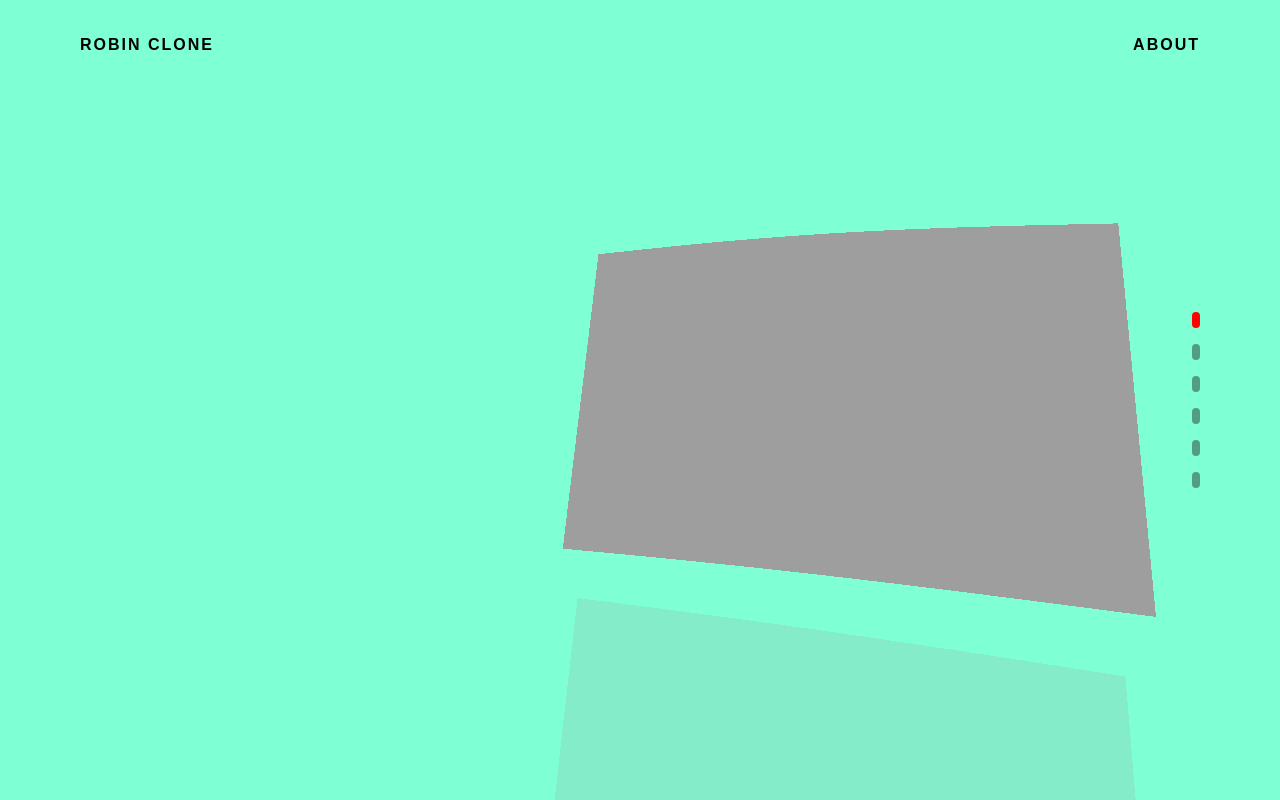
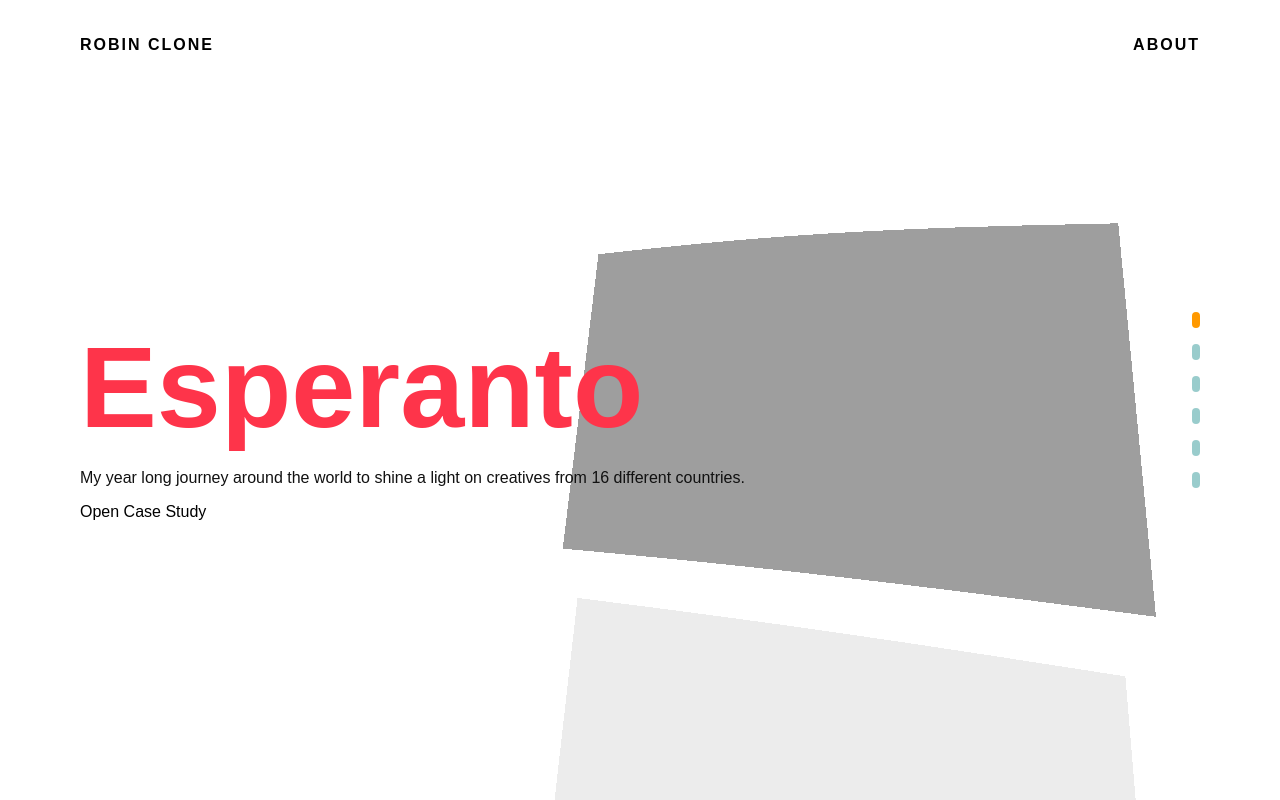
Before and after one commit to mehtut-m/robin-clone, a website with bundled scripts: page index.html in a window 1280 px wide. Built offline with nearby package versions, Linux system fonts and the light colour scheme; animation ran at ten frames a second.

Commit message:
added styling

```diff
--- a/app.js
+++ b/app.js
@@ -1,5 +1,6 @@
 import Sketch from './module.js';
 import gsap from 'gsap';
+import { data } from './data.json';
 
 let sketch = new Sketch({
   dom: document.getElementById('container'),
@@ -21,8 +22,24 @@ window.addEventListener('wheel', (e) => {
 let objs = Array(6).fill({ dist: 0 });
 let navs = [...document.querySelectorAll('li')];
 
+function updateContent(rounded) {
+  const title = document.querySelector('.project-title');
+  const desc = document.querySelector('.project-desc');
+
+  const body = document.querySelector('body');
+  body.style.backgroundColor = data[rounded].bgColor;
+
+  title.textContent = data[rounded].title;
+  title.style.color = data[rounded].mainTypo;
+
+  desc.textContent = data[rounded].description;
+  desc.style.color = data[rounded].secTypo;
+}
+
 function raf() {
   rounded = gsap.utils.clamp(0, objs.length - 1, Math.round(position));
+  //
+  updateContent(rounded);
 
   position += speed;
   // Added Inertia
@@ -44,10 +61,11 @@ function raf() {
   });
 
   navs.forEach((el, index) => {
-    el.style.backgroundColor = 'rgb(13,13,13)';
+    // el.style.backgroundColor = 'rgb(13,13,13)';
+    el.style.backgroundColor = 'teal';
     el.style.opacity = '0.4';
     if (Math.abs(rounded) === index) {
-      el.style.backgroundColor = 'red';
+      el.style.backgroundColor = '#ff9900';
       el.style.opacity = '1';
     }
   });
@@ -73,6 +91,7 @@ let nav = document.querySelector('.nav');
 let rots = sketch.groups.map((e) => e.rotation);
 let mesh = sketch.meshes.map((e) => e.position);
 
+// Navigation Bar
 nav.addEventListener('mouseenter', () => {
   attractMode = true;
   document
@@ -80,6 +99,15 @@ nav.addEventListener('mouseenter', () => {
     .forEach((item) => (item.style.visibility = 'visible'));
 
   document.querySelector('body').style.backgroundColor = '#000';
+
+  let tl = gsap.timeline({ defaults: { ease: 'SlowMo.easeOut' } });
+  tl.to('.nav-item', {
+    width: '100%',
+    duration: 0.35,
+    stagger: 0.01,
+    opacity: 1,
+    ease: 'Power2.easeOut',
+  }).to('.nav-item', { width: '8px', stagger: 0.1 });
   gsap.to(rots, { x: -0.5, y: 0, z: 0, duration: 0.3 });
   gsap.to(mesh, { x: 0, duration: 0.3 });
 });
--- /dev/null
+++ b/data.json
@@ -0,0 +1,52 @@
+{
+  "data": [
+    {
+      "title": "Esperanto",
+      "description": "My year long journey around the world to shine a light on creatives from 16 different countries.",
+      "bgColor": "rgb(255,255,255)",
+      "mainTypo": "rgb(254,52,74)",
+      "secTypo": "#111",
+      "image": "https://picsum.photos/id/15/800/500"
+    },
+    {
+      "title": "Ueno",
+      "description": "Designing a new way to talk with close friends through audio and video aiming to build better friendships.",
+      "mainTypo": "rgb(255,247,148)",
+      "bgColor": "rgb(122, 185, 224)",
+      "secTypo": "rgb(255,255,255)",
+      "image": "https://picsum.photos/id/15/800/500"
+    },
+    {
+      "title": "Iv-Skaya",
+      "description": "With Russian photographer Elena Iv-Skaya, I created a portfolio that matches her rich and colorful style.",
+      "bgColor": "rgb(251, 21, 21)",
+      "mainTypo": "rgb(255,255,255)",
+      "secTypo": "rgb(255,255,255)",
+      "image": "https://picsum.photos/id/15/800/500"
+    },
+    {
+      "title": "SnickSnack",
+      "description": "Designing a new way to talk with close friends through audio and video aiming to build better friendships.",
+      "bgColor": "rgb(242, 125, 181)",
+      "mainTypo": "rgb(102, 255, 222)",
+      "secTypo": "rgb(255,255,255)",
+      "image": "https://picsum.photos/id/15/800/500"
+    },
+    {
+      "title": "Google",
+      "description": "With Factor SF I created a marketing site introducing Google Express’s voice activated shopping.",
+      "bgColor": "rgb(255,255,255)",
+      "mainTypo": "rgb(255, 111, 100)",
+      "secTypo": "rgb(0,0,0)",
+      "image": "https://picsum.photos/id/15/800/500"
+    },
+    {
+      "title": "Eagle Films",
+      "description": "An online presence for Eagle Films, introducing the company, the movies, the team and their values to the world..",
+      "bgColor": "rgb(21, 49, 54)",
+      "mainTypo": "rgb(185, 150, 110)",
+      "secTypo": "rgb(255,255,255)",
+      "image": "https://picsum.photos/id/15/800/500"
+    }
+  ]
+}
--- a/index.html
+++ b/index.html
@@ -5,13 +5,9 @@
     <meta http-equiv="X-UA-Compatible" content="IE=edge" />
     <meta name="viewport" content="width=device-width, initial-scale=1.0" />
     <link rel="stylesheet" href="./style.css" />
-    <title>Document</title>
+    <title>Clone of Robin</title>
   </head>
   <body>
-    <nav class="container">
-      <a href="/">Robin Clone</a>
-      <a href="/">About</a>
-    </nav>
     <main>
       <ul class="nav">
         <div class="nav-item-ctn">
@@ -60,6 +56,23 @@
           <img src="https://picsum.photos/id/25/800/500" width="60" />
         </div>
       </div>
+
+      <div class="wrapper">
+        <nav class="container">
+          <a href="/">Robin Clone</a>
+          <a href="/">About</a>
+        </nav>
+        <div class="hero-section">
+          <div class="hero-info">
+            <h1 class="project-title">Esperanto</h1>
+            <p class="project-desc">
+              My year long journey around the world to shine a light on
+              creatives from 16 different countries.
+            </p>
+            <a>Open Case Study</a>
+          </div>
+        </div>
+      </div>
     </main>
     <div id="container"></div>
 
--- a/style.css
+++ b/style.css
@@ -97,5 +97,34 @@ nav a {
   background: rgb(13, 13, 13);
   height: 1rem;
   width: 0.5rem;
+  z-index: 2;
   transition: background-color 0.3s ease;
 }
+
+.wrapper {
+  position: fixed;
+  width: 100vw;
+  height: 100vh;
+}
+
+.hero-section {
+  height: calc(100%);
+
+  /* height: calc(100% - 90px); */
+  padding: 0 6.25%;
+  display: flex;
+  align-items: center;
+}
+
+.hero-info {
+  display: flex;
+  padding-top: 52px;
+  padding-bottom: 191px;
+  gap: 1rem;
+  flex-direction: column;
+  justify-content: center;
+}
+
+.project-title {
+  font-size: 9vw;
+}
```
